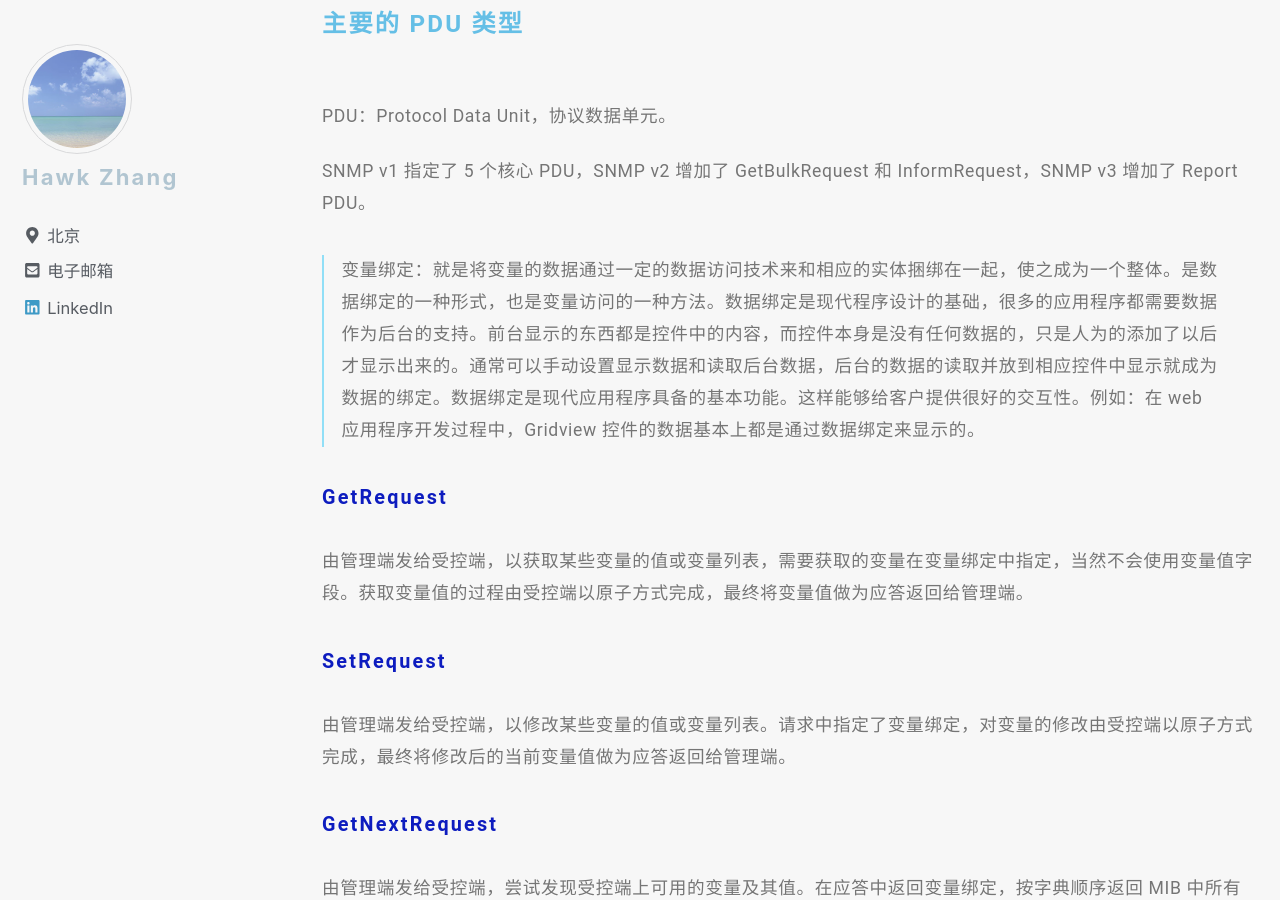
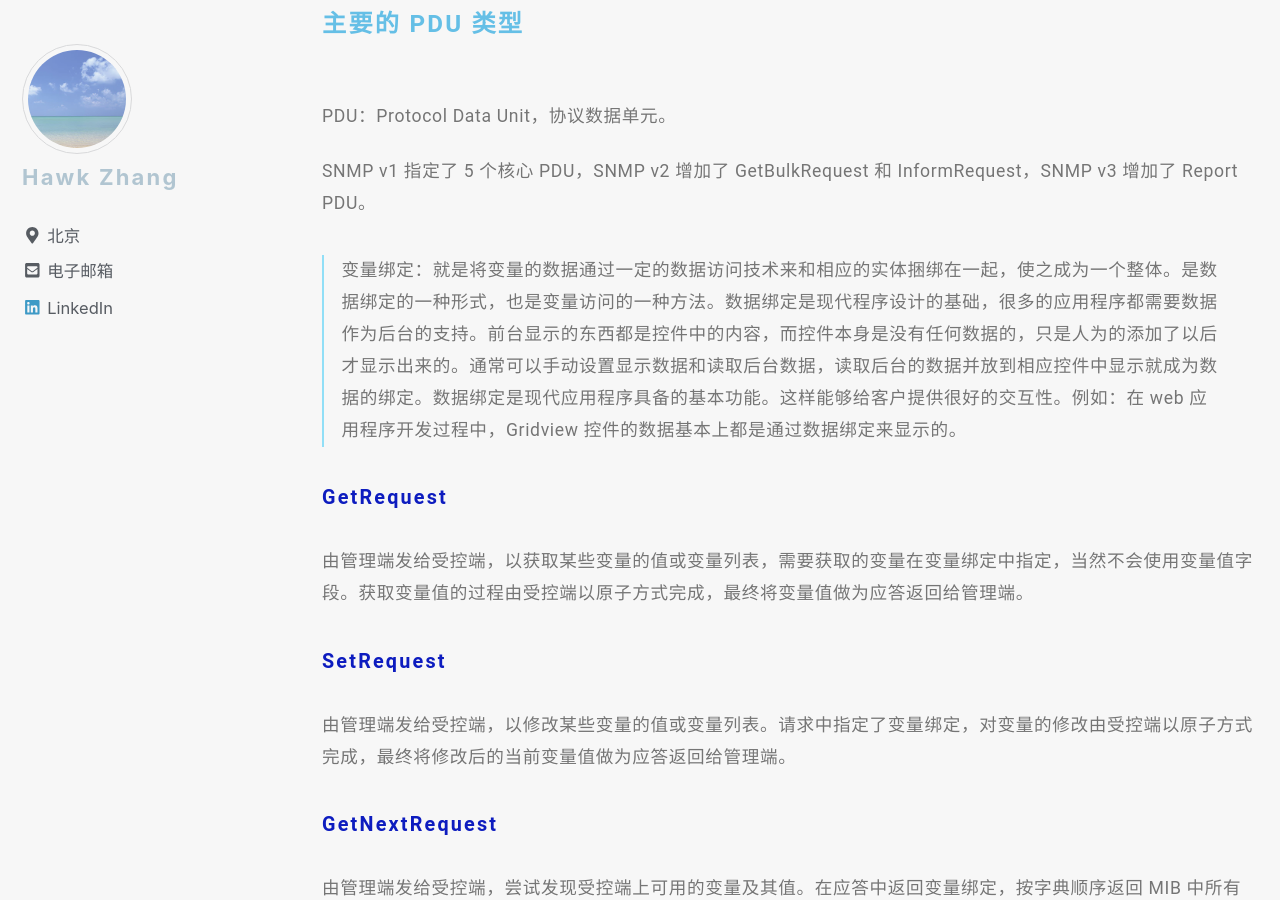
Before and after one commit to narru888/linotes_note, a Jekyll site: the page built from _posts/monitor/zabbix/2018-01-02-monitor.snmp.md, in a window 1280 px wide and 900 px high, scrolled down 5436 px. Built offline with Jekyll 4.4.1, drawn with Linux system fonts in a browser that asks for light colours; nearby versions of some CDN libraries; a script that is not in the unit is left out.

Commit message:
update on 2018-10-20 20:31:01 CST

```diff
--- a/_posts/monitor/zabbix/2018-01-02-monitor.snmp.md
+++ b/_posts/monitor/zabbix/2018-01-02-monitor.snmp.md
@@ -178,7 +178,7 @@
 
 SNMP v1 指定了 5 个核心 PDU，SNMP v2 增加了 GetBulkRequest 和 InformRequest，SNMP v3 增加了 Report PDU。
 
->变量绑定：就是将变量的数据通过一定的数据访问技术来和相应的实体捆绑在一起，使之成为一个整体。是数据绑定的一种形式，也是变量访问的一种方法。数据绑定是现代程序设计的基础，很多的应用程序都需要数据作为后台的支持。前台显示的东西都是控件中的内容，而控件本身是没有任何数据的，只是人为的添加了以后才显示出来的。通常可以手动设置显示数据和读取后台数据，后台的数据的读取并放到相应控件中显示就成为数据的绑定。数据绑定是现代应用程序具备的基本功能。这样能够给客户提供很好的交互性。例如：在 web 应用程序开发过程中，Gridview 控件的数据基本上都是通过数据绑定来显示的。
+>变量绑定：就是将变量的数据通过一定的数据访问技术来和相应的实体捆绑在一起，使之成为一个整体。是数据绑定的一种形式，也是变量访问的一种方法。数据绑定是现代程序设计的基础，很多的应用程序都需要数据作为后台的支持。前台显示的东西都是控件中的内容，而控件本身是没有任何数据的，只是人为的添加了以后才显示出来的。通常可以手动设置显示数据和读取后台数据，读取后台的数据并放到相应控件中显示就成为数据的绑定。数据绑定是现代应用程序具备的基本功能。这样能够给客户提供很好的交互性。例如：在 web 应用程序开发过程中，Gridview 控件的数据基本上都是通过数据绑定来显示的。
 
 
 ##### GetRequest
```
